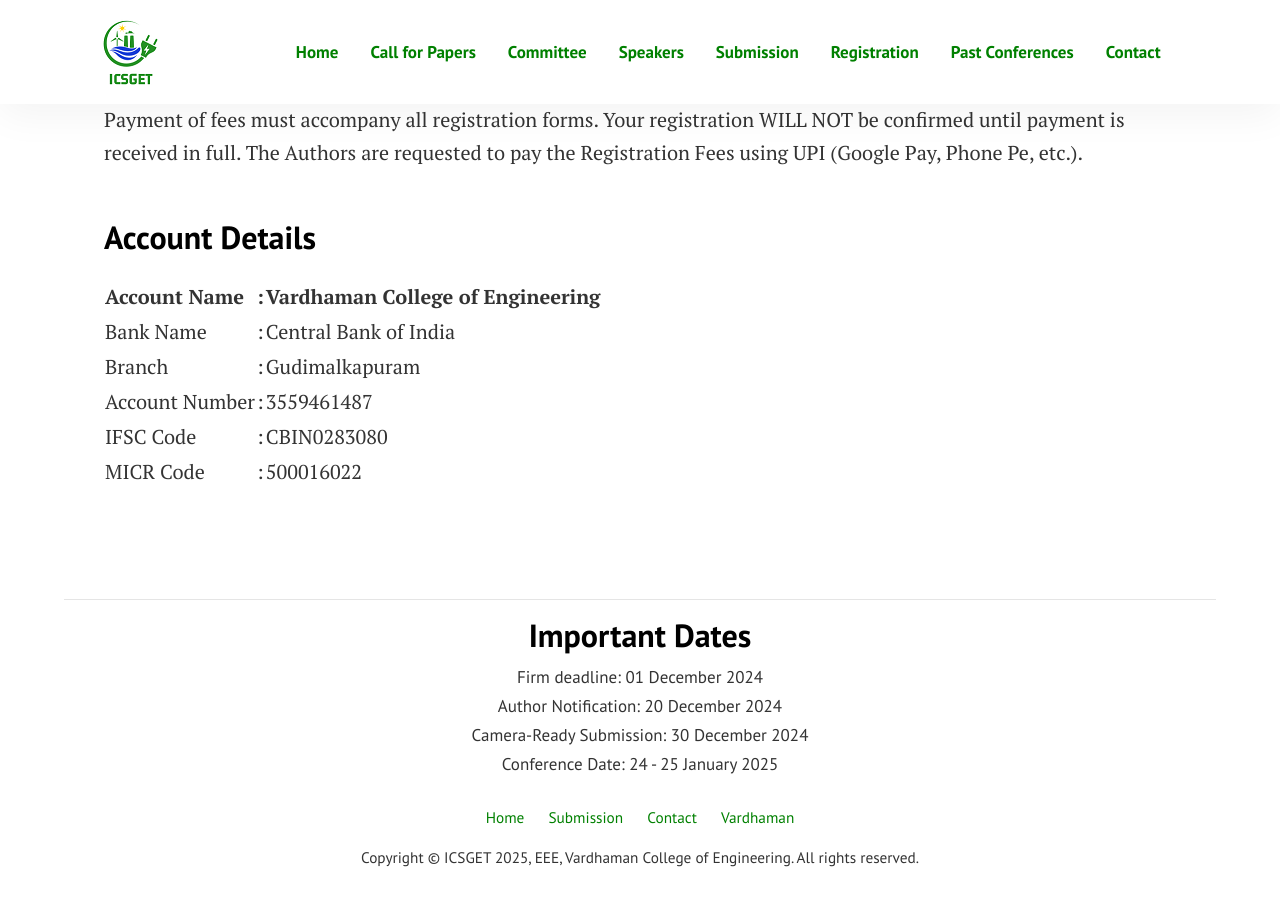
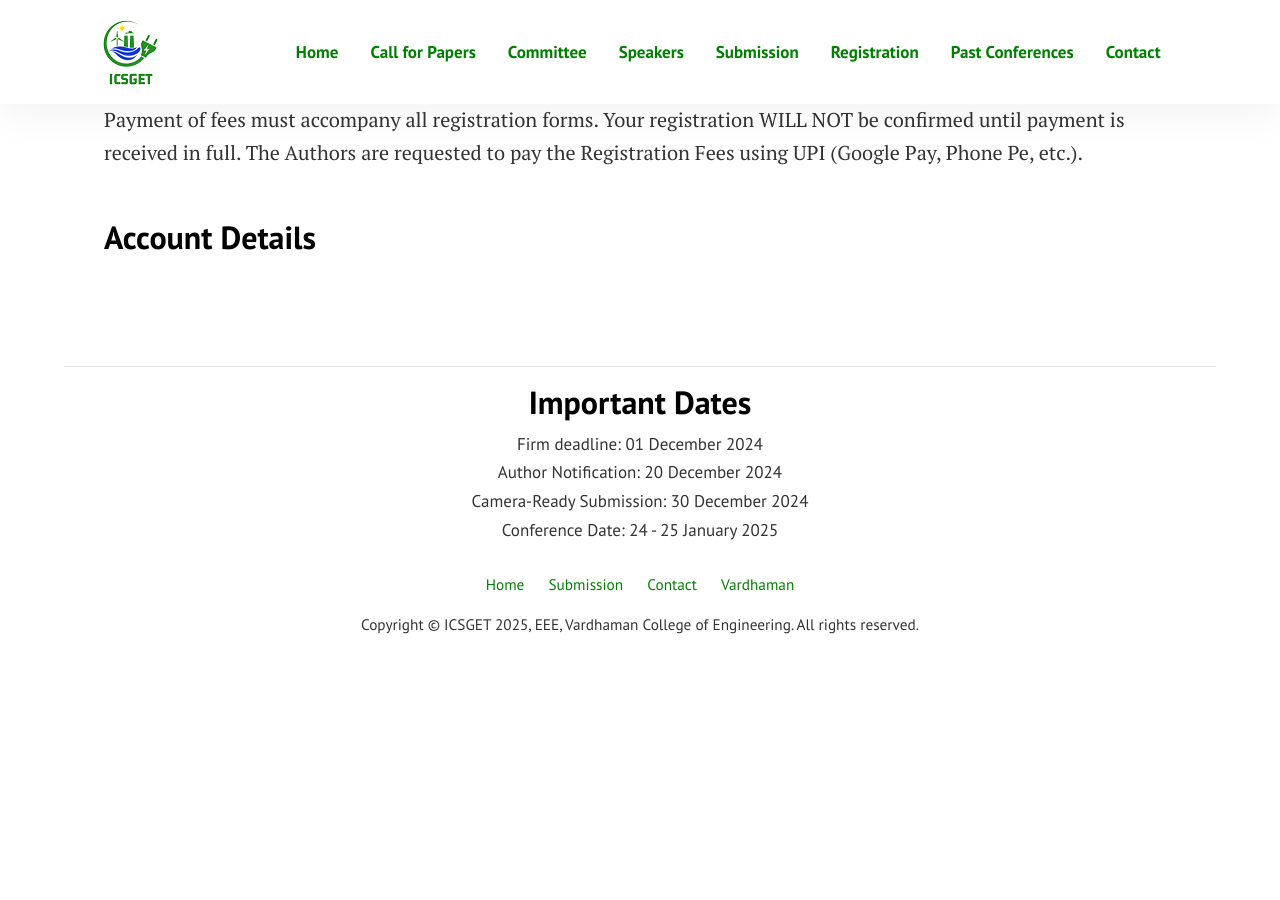
Before and after one commit to sravivarmanvce/icsget, a Jekyll site: the page built from pages/registration.md, in a window 1280 px wide and 900 px high, scrolled down 625 px. Built offline with Jekyll 4.4.1, drawn with Linux system fonts in a browser that asks for light colours; after the commit the page ends 1292 px from its top, so only the background shows below that.

Commit message:
Update registration.md

```diff
--- a/pages/registration.md
+++ b/pages/registration.md
@@ -28,10 +28,12 @@ Payment of fees must accompany all registration forms. Your registration WILL NO
 
 ## Account Details
 
-| Account Name | : | Vardhaman College of Engineering |
+
+<!-- | Account Name | : | Vardhaman College of Engineering |
 | ------------ | ---- | ----------------------------- |
 | Bank Name | : | Central Bank of India |
 | Branch | : | Gudimalkapuram |
 | Account Number | : | 3559461487 |
 | IFSC Code | : | CBIN0283080 |
 | MICR Code | : | 500016022 |
+-->
```
